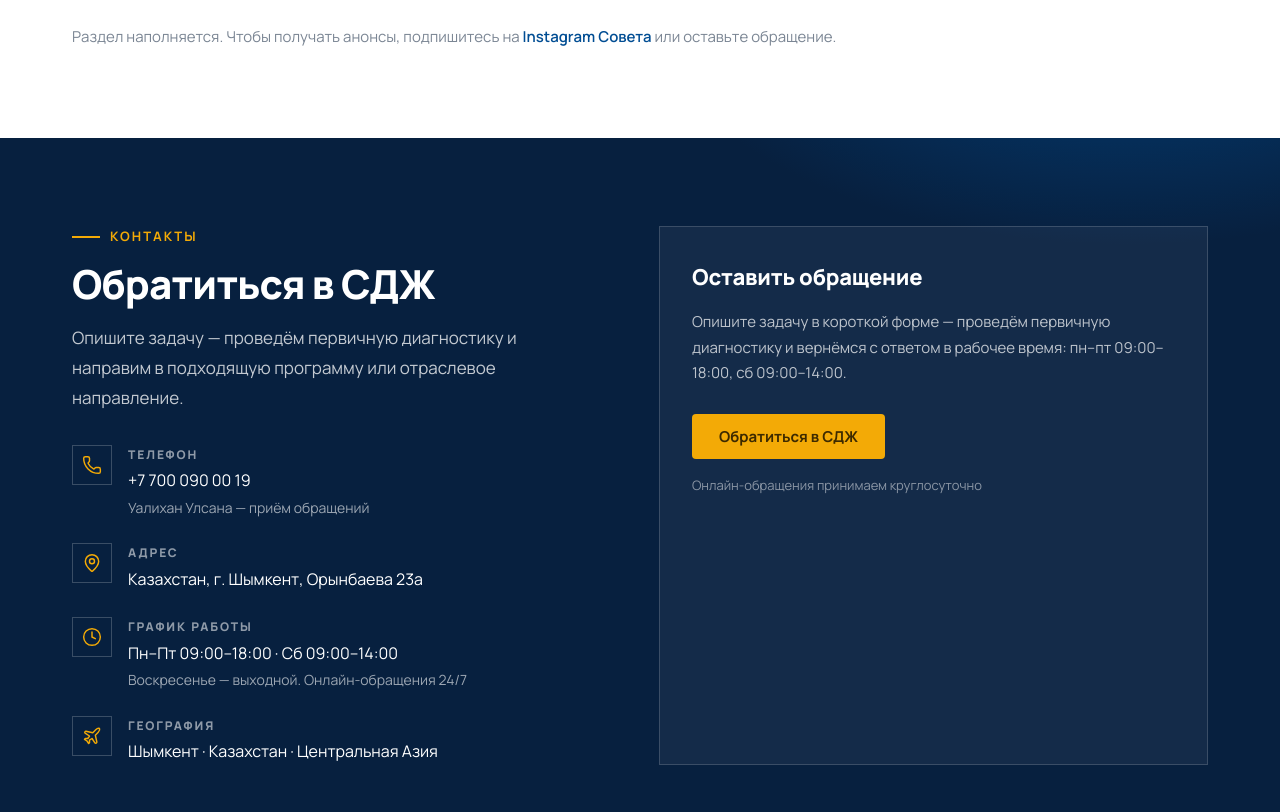
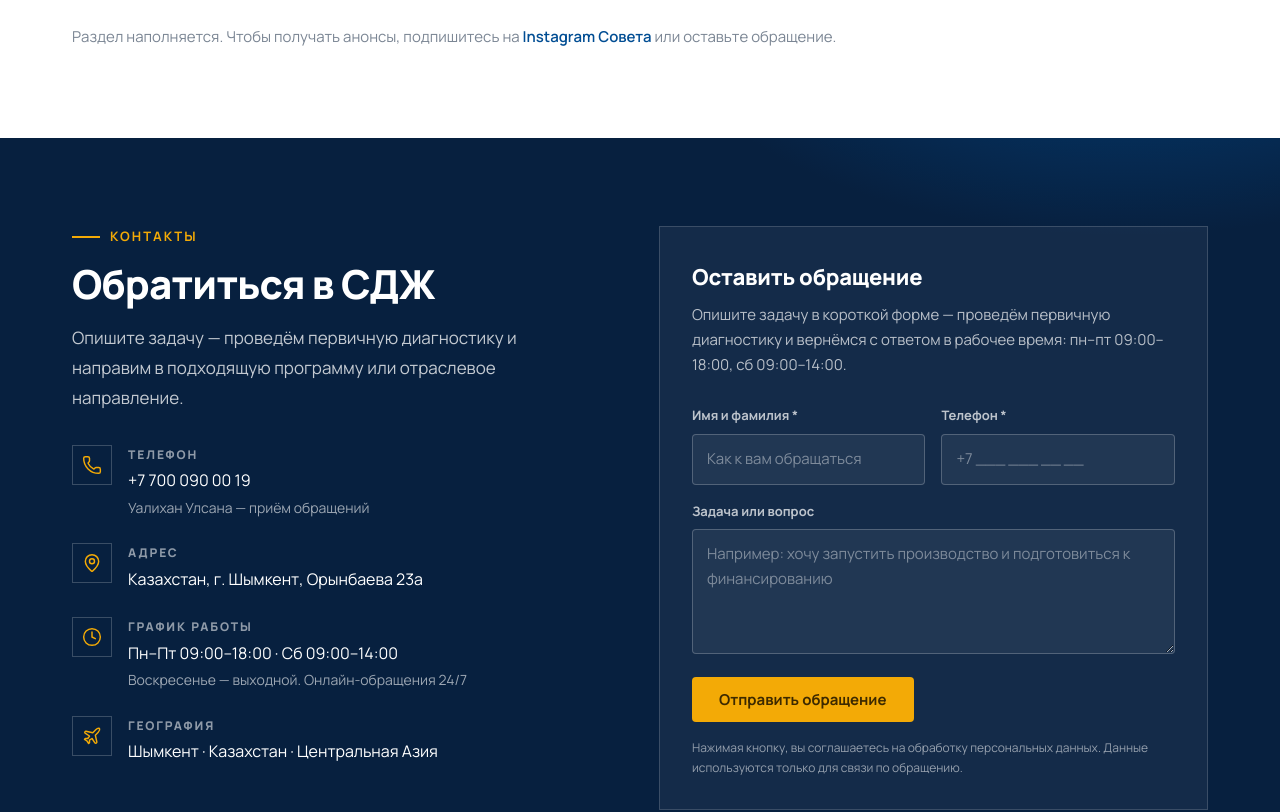
Before and after one commit to farik9797/sdzh-shymkent, a plain HTML site: page index.html in a window 1280 px wide. Shown: the part 6061-6873 px from the top of the page. Drawn offline with nearby package versions, Linux system fonts and the light colour scheme.

Commit message:
Форма обращения вернулась в секцию контактов
Теперь их две — в попапе и на странице. Логика переписана на общую:
обязательные поля из [required], блок успеха в data-lead. Жёстко
зашитых id в JS не осталось, идентификаторы полей у форм свои.

Co-Authored-By: Claude Opus 5 <noreply@anthropic.com>

```diff
--- a/index.html
+++ b/index.html
@@ -343,12 +343,6 @@ ul,ol{list-style:none;padding:0}
 html.locked{overflow:hidden}
 
 /* ---------- панель обращения в контактах ---------- */
-.ctacard{background:rgba(255,255,255,.05);border:1px solid rgba(255,255,255,.16);padding:2rem}
-.ctacard h3{font-size:1.375rem;font-weight:800;letter-spacing:-.01em}
-.ctacard p{font-size:.9375rem;line-height:1.7;color:rgba(255,255,255,.72);margin-top:.875rem}
-.ctacard .btn{margin-top:1.75rem}
-.ctacard-note{display:block;margin-top:1rem;font-size:.8125rem;color:rgba(255,255,255,.5)}
-
 /* ---------- контакты ---------- */
 .contact{background:var(--navy-deep);color:#fff;position:relative;overflow:hidden}
 .contact::before{content:"";position:absolute;inset:0;pointer-events:none;
@@ -798,12 +792,34 @@ html.rv [data-rv].in{opacity:1;transform:none}
         </ul>
       </div>
 
-      <div class="ctacard" data-rv>
+      <div class="form" data-rv>
         <h3>Оставить обращение</h3>
-        <p>Опишите задачу в короткой форме — проведём первичную диагностику и вернёмся с ответом
-           в рабочее время: пн–пт 09:00–18:00, сб 09:00–14:00.</p>
-        <button class="btn btn-gold" type="button" data-open-modal>Обратиться в СДЖ</button>
-        <span class="ctacard-note">Онлайн-обращения принимаем круглосуточно</span>
+        <p class="hint">Опишите задачу в короткой форме — проведём первичную диагностику и вернёмся
+           с ответом в рабочее время: пн–пт 09:00–18:00, сб 09:00–14:00.</p>
+        <!-- Вторая форма на странице. Идентификаторы свои, логика общая: см. data-lead в JS. -->
+        <form class="fgrid" id="lead-form-page" data-lead="#lead-success-page" novalidate>
+          <div>
+            <label for="p-name">Имя и фамилия *</label>
+            <input id="p-name" name="name" type="text" autocomplete="name" placeholder="Как к вам обращаться" required />
+          </div>
+          <div>
+            <label for="p-phone">Телефон *</label>
+            <input id="p-phone" name="phone" type="tel" autocomplete="tel" placeholder="+7 ___ ___ __ __" required />
+          </div>
+          <div class="full">
+            <label for="p-task">Задача или вопрос</label>
+            <textarea id="p-task" name="task" rows="4" placeholder="Например: хочу запустить производство и подготовиться к финансированию"></textarea>
+          </div>
+          <div class="full">
+            <button class="btn btn-gold" type="submit">Отправить обращение</button>
+          </div>
+          <p class="note full">Нажимая кнопку, вы соглашаетесь на обработку персональных данных. Данные используются только для связи по обращению.</p>
+        </form>
+        <div class="fsuccess" id="lead-success-page" hidden>
+          <span class="fi"><svg class="ic ic-lg" aria-hidden="true"><use href="#i-check"/></svg></span>
+          <h3>Обращение получено</h3>
+          <p>Спасибо — свяжемся с вами в рабочее время: пн–пт 09:00–18:00, сб 09:00–14:00.</p>
+        </div>
       </div>
       </div>
     </div>
@@ -870,7 +886,7 @@ html.rv [data-rv].in{opacity:1;transform:none}
       </button>
     </div>
     <p class="modal-hint">Ответим в рабочее время. Поля со звёздочкой обязательны.</p>
-        <form class="fgrid" id="lead-form" novalidate>
+        <form class="fgrid" id="lead-form" data-lead="#lead-success" novalidate>
           <div>
             <label for="f-name">Имя и фамилия *</label>
             <input id="f-name" name="name" type="text" autocomplete="name" placeholder="Как к вам обращаться" required />
@@ -951,14 +967,16 @@ html.rv [data-rv].in{opacity:1;transform:none}
     else if (!e.shiftKey && document.activeElement === last) { e.preventDefault(); first.focus(); }
   });
 
-  /* ---------- форма обращения ---------- */
-  const form = document.getElementById('lead-form');
-  const success = document.getElementById('lead-success');
+  /* ---------- формы обращения ----------
+     Их две: в модальном окне и в секции контактов. Логика общая и не знает про
+     конкретные идентификаторы — обязательные поля берутся из [required],
+     блок успеха указан в data-lead. Добавить третью форму можно одной разметкой. */
+  document.querySelectorAll('form[data-lead]').forEach(form => {
+    const success = document.querySelector(form.dataset.lead);
     form.addEventListener('submit', e => {
       e.preventDefault();
       let ok = true;
-    ['f-name', 'f-phone'].forEach(id => {
-      const el = document.getElementById(id);
+      form.querySelectorAll('[required]').forEach(el => {
         const bad = !el.value.trim();
         el.classList.toggle('err', bad);
         if (bad) ok = false;
@@ -969,8 +987,9 @@ html.rv [data-rv].in{opacity:1;transform:none}
       success.hidden = false;
       success.scrollIntoView({ block: 'nearest', behavior: 'smooth' });
     });
-  form.querySelectorAll('input').forEach(i =>
+    form.querySelectorAll('input, textarea').forEach(i =>
       i.addEventListener('input', () => i.classList.remove('err')));
+  });
 
   /* ---------- входной таймлайн и счётчики на anime.js v4 ----------
      Прокрутка намеренно осталась на CSS: она идёт вне основного потока и не роняет
```
Also changed, not shown: 1 other file. Lines whose indentation alone changed are shown as unchanged.
